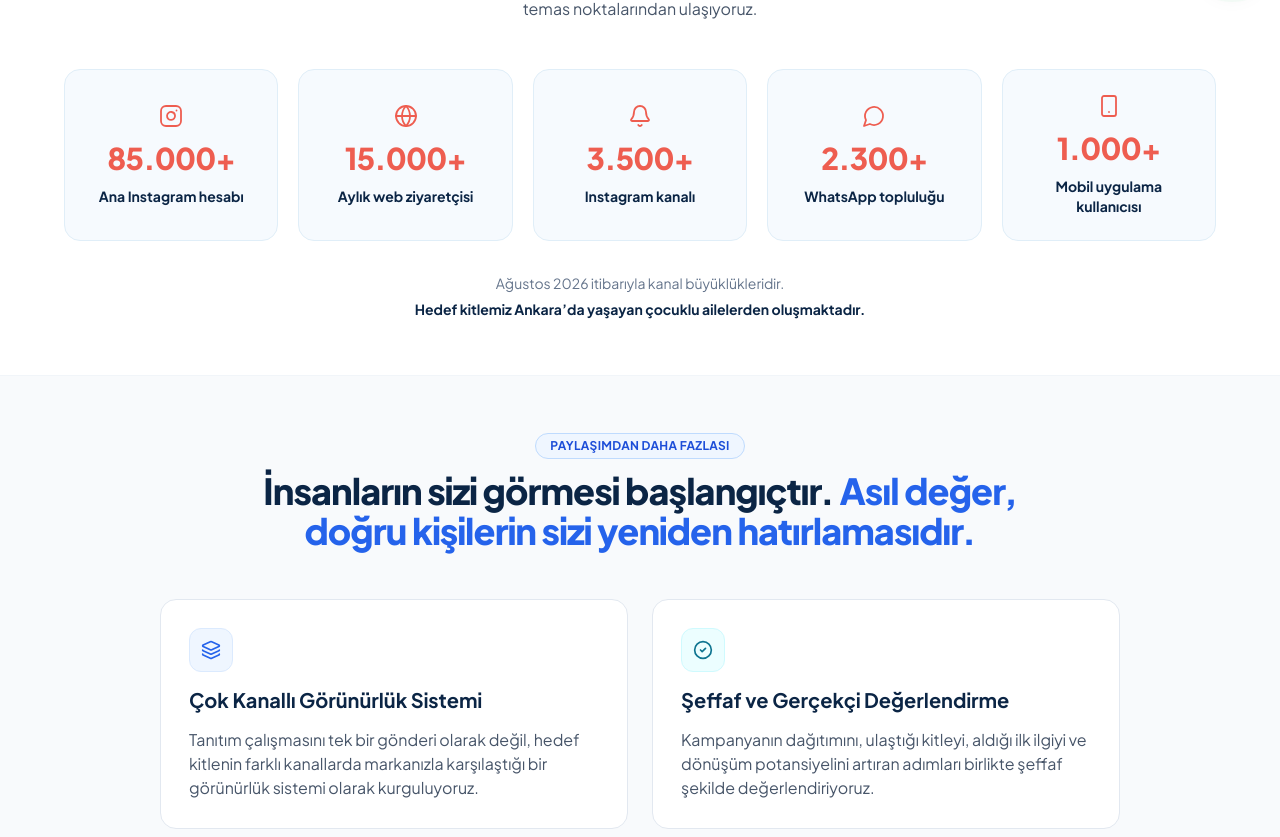
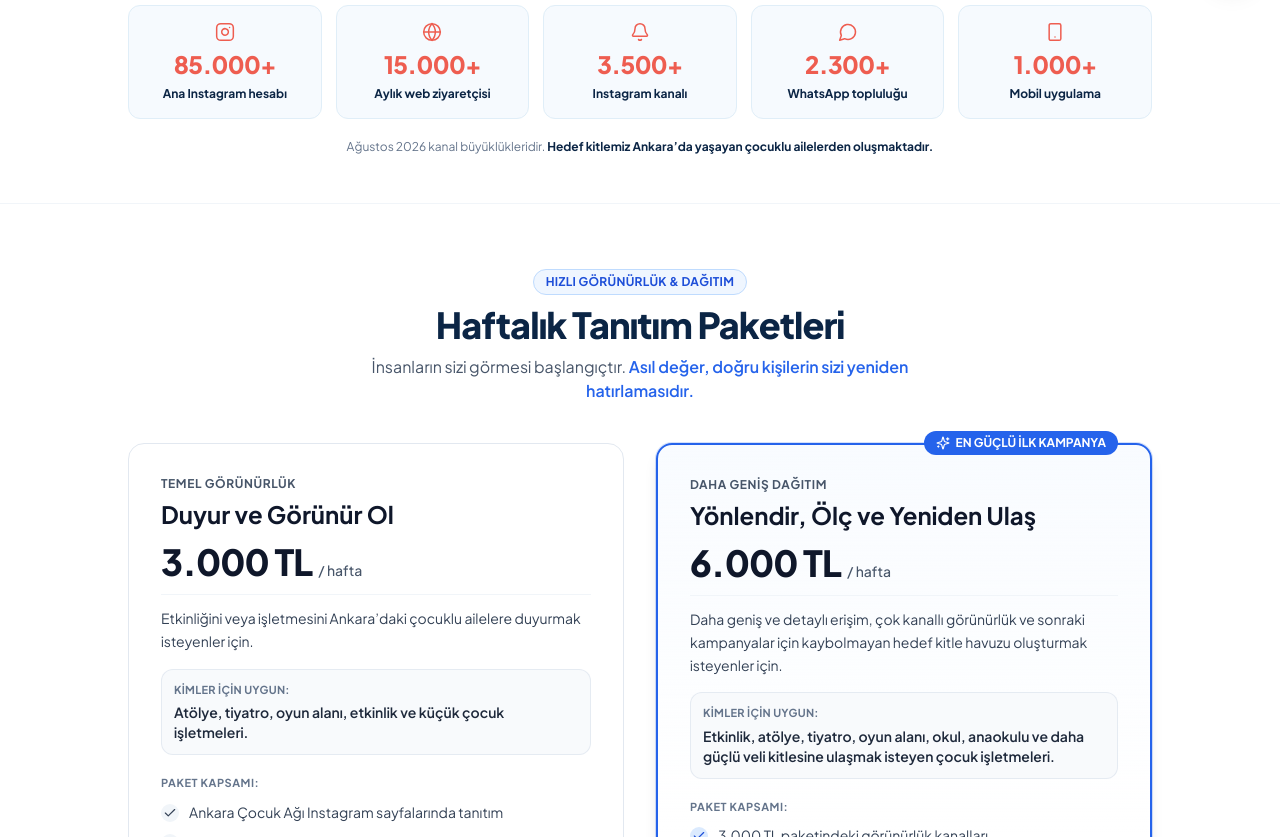
Before and after one commit to ozatabull2-cmd/ankara_cocuk_landingpage_v3, a React (Vite) app: page / in a window 1280 px wide. Shown: the part 803-1640 px from the top of the page. Built offline with nearby package versions, Linux system fonts and the light colour scheme.

Commit message:
refactor: compact page layout and integrate value message into weekly packages header

```diff
--- a/src/components/home/HomeTrustBar.tsx
+++ b/src/components/home/HomeTrustBar.tsx
@@ -26,40 +26,40 @@ export const HomeTrustBar: React.FC = () => {
     {
       icon: Smartphone,
       value: '1.000+',
-      label: 'Mobil uygulama kullanıcısı',
+      label: 'Mobil uygulama',
     },
   ];
 
   return (
-    <section className="py-14 sm:py-18 bg-white border-y border-slate-100">
+    <section className="py-8 sm:py-12 bg-white border-y border-slate-100">
       <div className="max-w-7xl mx-auto px-4 sm:px-6 lg:px-8">
 
         {/* Section Header */}
-        <div className="max-w-4xl mx-auto text-center space-y-3 mb-10 sm:mb-12">
-          <h2 className="text-2xl sm:text-4xl font-extrabold text-[#0B2545] tracking-tight leading-tight">
+        <div className="max-w-3xl mx-auto text-center space-y-2 mb-6 sm:mb-8">
+          <h2 className="text-xl sm:text-3xl font-extrabold text-[#0B2545] tracking-tight leading-tight">
             Tek bir Instagram hesabı değil, çok kanallı bir çocuk-aile medya ağı
           </h2>
-          <p className="text-sm sm:text-base text-slate-600 font-normal max-w-3xl mx-auto leading-relaxed">
-            Ankara’daki çocuklu ailelere Instagram, web, mobil uygulama ve topluluk kanalları üzerinden farklı temas noktalarından ulaşıyoruz.
+          <p className="text-xs sm:text-sm text-slate-600 font-normal max-w-2xl mx-auto leading-relaxed">
+            Ankara’daki çocuklu ailelere Instagram, web, mobil uygulama ve topluluk kanalları üzerinden ulaşıyoruz.
           </p>
         </div>
 
         {/* 5 Stats Cards Grid */}
-        <div className="grid grid-cols-2 sm:grid-cols-3 lg:grid-cols-5 gap-3.5 sm:gap-4 lg:gap-5 max-w-6xl mx-auto">
+        <div className="grid grid-cols-2 sm:grid-cols-3 lg:grid-cols-5 gap-2.5 sm:gap-3.5 max-w-5xl mx-auto">
           {stats.map((item, index) => {
             const Icon = item.icon;
             return (
               <div
                 key={index}
-                className="bg-[#F6FAFE] hover:bg-[#EEF6FC] rounded-2xl p-5 sm:p-6 text-center border border-[#E0EEF8] transition-all flex flex-col items-center justify-center space-y-2.5 shadow-2xs"
+                className="bg-[#F6FAFE] hover:bg-[#EEF6FC] rounded-xl p-3.5 sm:p-4 text-center border border-[#E0EEF8] transition-all flex flex-col items-center justify-center space-y-1.5 shadow-2xs"
               >
-                <div className="text-[#EE5D50] mb-0.5">
-                  <Icon className="w-5 h-5 sm:w-6 sm:h-6 stroke-[1.8]" />
+                <div className="text-[#EE5D50]">
+                  <Icon className="w-4 h-4 sm:w-5 sm:h-5 stroke-[1.8]" />
                 </div>
-                <div className="text-2xl sm:text-3xl font-black text-[#EE5D50] tracking-tight leading-none">
+                <div className="text-xl sm:text-2xl font-black text-[#EE5D50] tracking-tight leading-none">
                   {item.value}
                 </div>
-                <div className="text-xs sm:text-sm font-bold text-[#0B2545] leading-snug">
+                <div className="text-[11px] sm:text-xs font-bold text-[#0B2545] leading-snug">
                   {item.label}
                 </div>
               </div>
@@ -68,13 +68,9 @@ export const HomeTrustBar: React.FC = () => {
         </div>
 
         {/* Footer Subtext */}
-        <div className="mt-8 text-center space-y-1.5 text-xs sm:text-sm text-slate-500">
-          <p className="font-normal text-slate-500">
-            Ağustos 2026 itibarıyla kanal büyüklükleridir.
-          </p>
-          <p className="font-bold text-[#0B2545]">
-            Hedef kitlemiz Ankara’da yaşayan çocuklu ailelerden oluşmaktadır.
-          </p>
+        <div className="mt-4 sm:mt-5 text-center text-[11px] sm:text-xs text-slate-500">
+          <span>Ağustos 2026 kanal büyüklükleridir. </span>
+          <strong className="text-[#0B2545]">Hedef kitlemiz Ankara’da yaşayan çocuklu ailelerden oluşmaktadır.</strong>
         </div>
 
       </div>
--- a/src/components/home/HomeValueProposition.tsx
+++ /dev/null
@@ -1,61 +0,0 @@
-import React from 'react';
-import { Layers, CheckCircle2 } from 'lucide-react';
-
-export const HomeValueProposition: React.FC = () => {
-  return (
-    <section className="py-14 sm:py-18 bg-[#F8FAFC] border-b border-slate-200/80">
-      <div className="max-w-5xl mx-auto px-4 sm:px-6 lg:px-8">
-
-        {/* Top Badge & Header */}
-        <div className="text-center space-y-3 mb-10 sm:mb-12">
-          <div className="inline-flex items-center gap-1.5 px-3.5 py-1 rounded-full bg-blue-50 border border-blue-200 text-blue-700 text-xs font-bold tracking-wide uppercase">
-            PAYLAŞIMDAN DAHA FAZLASI
-          </div>
-
-          <h2 className="text-2xl sm:text-4xl font-extrabold text-[#0B2545] tracking-tight leading-tight max-w-3xl mx-auto">
-            İnsanların sizi görmesi başlangıçtır.{' '}
-            <span className="text-blue-600 block sm:inline">
-              Asıl değer, doğru kişilerin sizi yeniden hatırlamasıdır.
-            </span>
-          </h2>
-        </div>
-
-        {/* 2 Value Cards Grid */}
-        <div className="grid md:grid-cols-2 gap-5 sm:gap-6">
-
-          {/* Card 1: Çok Kanallı Görünürlük Sistemi */}
-          <div className="bg-white rounded-2xl p-6 sm:p-7 border border-slate-200 shadow-2xs space-y-3.5 hover:border-blue-300 transition-colors">
-            <div className="w-11 h-11 rounded-xl bg-blue-50 text-blue-600 flex items-center justify-center border border-blue-100 shadow-2xs">
-              <Layers className="w-5 h-5" />
-            </div>
-
-            <h3 className="text-lg sm:text-xl font-bold text-[#0B2545]">
-              Çok Kanallı Görünürlük Sistemi
-            </h3>
-
-            <p className="text-sm sm:text-base text-slate-600 leading-relaxed font-normal">
-              Tanıtım çalışmasını tek bir gönderi olarak değil, hedef kitlenin farklı kanallarda markanızla karşılaştığı bir görünürlük sistemi olarak kurguluyoruz.
-            </p>
-          </div>
-
-          {/* Card 2: Şeffaf ve Gerçekçi Değerlendirme */}
-          <div className="bg-white rounded-2xl p-6 sm:p-7 border border-slate-200 shadow-2xs space-y-3.5 hover:border-blue-300 transition-colors">
-            <div className="w-11 h-11 rounded-xl bg-cyan-50 text-cyan-700 flex items-center justify-center border border-cyan-100 shadow-2xs">
-              <CheckCircle2 className="w-5 h-5" />
-            </div>
-
-            <h3 className="text-lg sm:text-xl font-bold text-[#0B2545]">
-              Şeffaf ve Gerçekçi Değerlendirme
-            </h3>
-
-            <p className="text-sm sm:text-base text-slate-600 leading-relaxed font-normal">
-              Kampanyanın dağıtımını, ulaştığı kitleyi, aldığı ilk ilgiyi ve dönüşüm potansiyelini artıran adımları birlikte şeffaf şekilde değerlendiriyoruz.
-            </p>
-          </div>
-
-        </div>
-
-      </div>
-    </section>
-  );
-};
--- a/src/components/home/HomeWeeklyPackages.tsx
+++ b/src/components/home/HomeWeeklyPackages.tsx
@@ -4,19 +4,19 @@ import { Check, ArrowUpRight, Sparkles, Info, MessageCircle } from 'lucide-react
 
 export const HomeWeeklyPackages: React.FC = () => {
   return (
-    <section id="haftalik-paketler" className="py-14 sm:py-20 bg-white scroll-mt-20">
+    <section id="haftalik-paketler" className="py-10 sm:py-16 bg-white scroll-mt-20">
       <div className="max-w-7xl mx-auto px-4 sm:px-6 lg:px-8">
 
         {/* Section Header */}
-        <div className="max-w-3xl mx-auto text-center space-y-3 mb-12">
+        <div className="max-w-3xl mx-auto text-center space-y-2.5 mb-8 sm:mb-10">
           <div className="inline-flex items-center gap-1.5 px-3 py-1 rounded-full bg-blue-50 border border-blue-200 text-blue-700 text-xs font-bold tracking-wide uppercase">
-            HIZLI GÖRÜNÜRLÜK
+            HIZLI GÖRÜNÜRLÜK & DAĞITIM
           </div>
-          <h2 className="text-2xl sm:text-4xl font-extrabold text-[#0F172A] tracking-tight">
+          <h2 className="text-2xl sm:text-4xl font-extrabold text-[#0B2545] tracking-tight">
             Haftalık Tanıtım Paketleri
           </h2>
-          <p className="text-sm sm:text-base text-slate-700 font-normal">
-            Amacınıza göre temel duyuru veya daha geniş dağıtım seçeneğini belirleyin.
+          <p className="text-xs sm:text-base text-slate-600 font-normal max-w-xl mx-auto">
+            İnsanların sizi görmesi başlangıçtır. <strong className="text-blue-600 font-semibold">Asıl değer, doğru kişilerin sizi yeniden hatırlamasıdır.</strong>
           </p>
         </div>
 
--- a/src/pages/HomePage.tsx
+++ b/src/pages/HomePage.tsx
@@ -4,7 +4,6 @@ import { MetaHead } from '../components/MetaHead';
 import { HomeHero } from '../components/home/HomeHero';
 import { HomeTrustBar } from '../components/home/HomeTrustBar';
 import { HomeWeeklyPackages } from '../components/home/HomeWeeklyPackages';
-import { HomeValueProposition } from '../components/home/HomeValueProposition';
 import { MonthlyBanner } from '../components/home/MonthlyBanner';
 import { HomeFaq } from '../components/home/HomeFaq';
 import { HomeFinalCta } from '../components/home/HomeFinalCta';
@@ -18,19 +17,16 @@ export const HomePage: React.FC = () => {
       />
 
       <main className="flex-grow">
-        {/* 1. Hero */}
+        {/* 1. Hero: Main Headline & CTA */}
         <HomeHero />
 
-        {/* 2. Trust Bar (5 Multi-channel Cards) */}
+        {/* 2. Trust Bar: 5 Multi-Channel Audience Cards */}
         <HomeTrustBar />
 
-        {/* 3. Value Proposition (Paylaşımdan Daha Fazlası) */}
-        <HomeValueProposition />
-
-        {/* 4. Weekly Packages (3.000 TL & 6.000 TL) */}
+        {/* 3. Weekly Packages: 3.000 TL & 6.000 TL */}
         <HomeWeeklyPackages />
 
-        {/* 5. Monthly Model Redirect Banner */}
+        {/* 4. Monthly Model Banner */}
         <MonthlyBanner />
 
         {/* 6. Weekly FAQ */}
```
Also changed, not shown: 1 other file (tests, documents, lock files or other folders).
